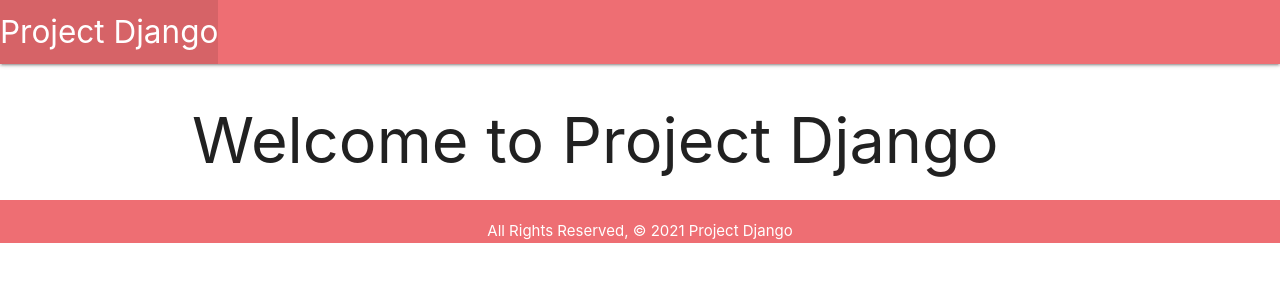
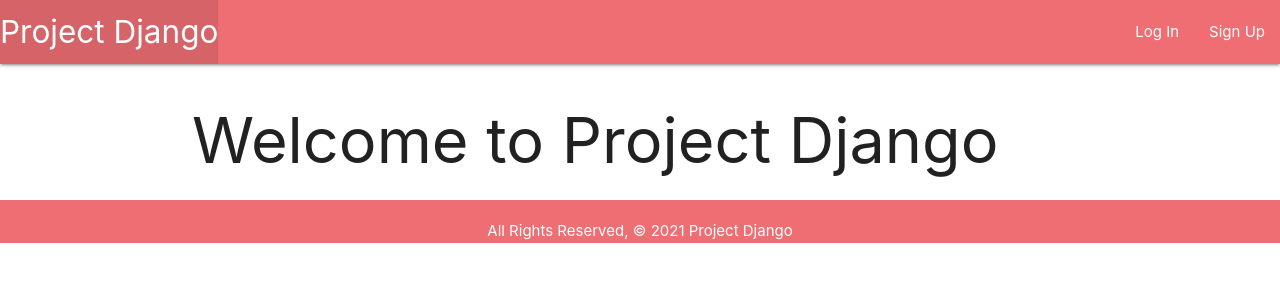
Before and after one commit to taverasn/sidebar, a Django app: page / in a window 1280 px wide. Shown: the top 300 px of the page. Run offline with Django 3.2, Linux system fonts and the light colour scheme.

Commit message:
updates navbar for login, signup and logout

```diff
--- a/main_app/templates/base.html
+++ b/main_app/templates/base.html
@@ -20,9 +20,12 @@
                     <li><a href="{% url 'home' %}" class="left brand-logo">Project Django</a></li>
                 </ul>
                 <ul class="right">
-                    {% comment %} <li><a href="{% url 'logout' %}">Log Out</a></li>
+                    {% if user.is_authenticated %}
+                    <li><a href="{% url 'logout' %}">Log Out</a></li>
+                    {% else %}
                     <li><a href="{% url 'login' %}">Log In</a></li>
-                    <li><a href="{% url 'signup' %}">Sign Up</a></li> {% endcomment %}
+                    <li><a href="{% url 'signup' %}">Sign Up</a></li>
+                    {% endif %}
                 </ul>
             </div>
         </nav>
```
